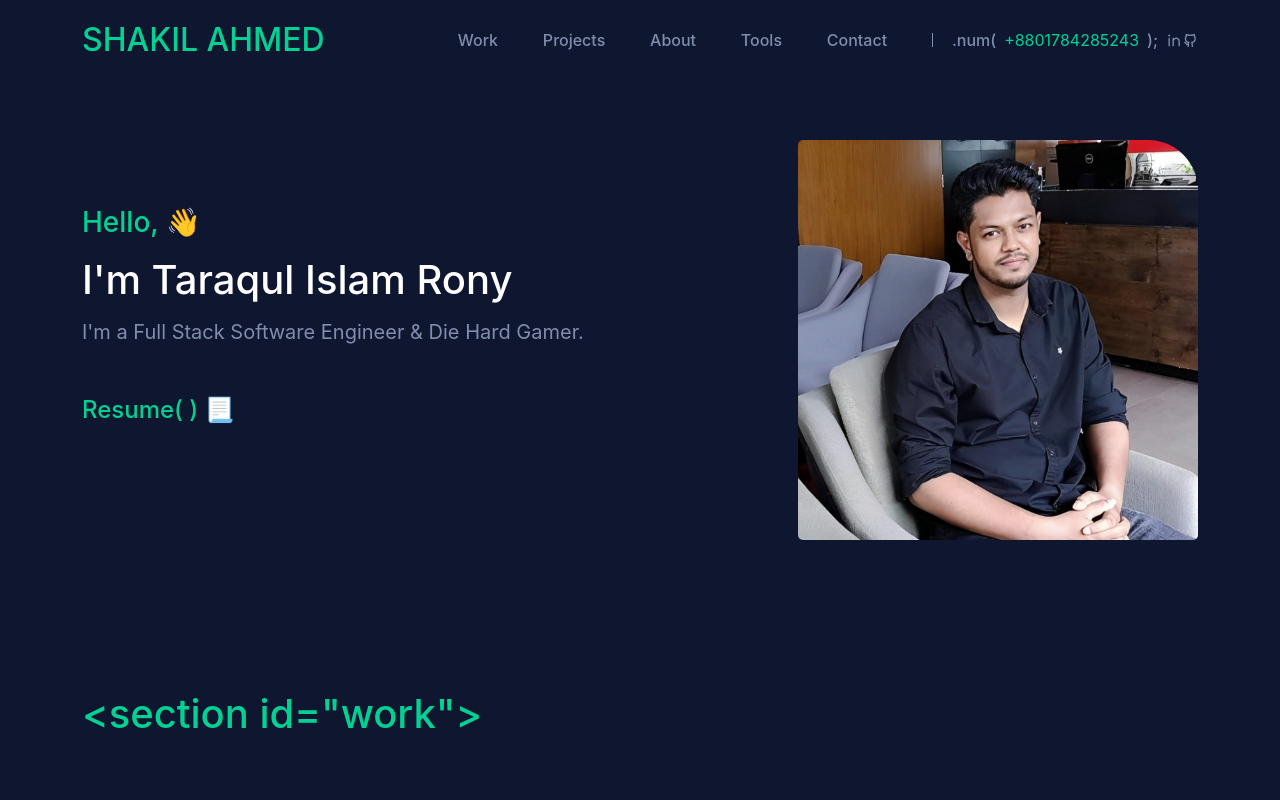
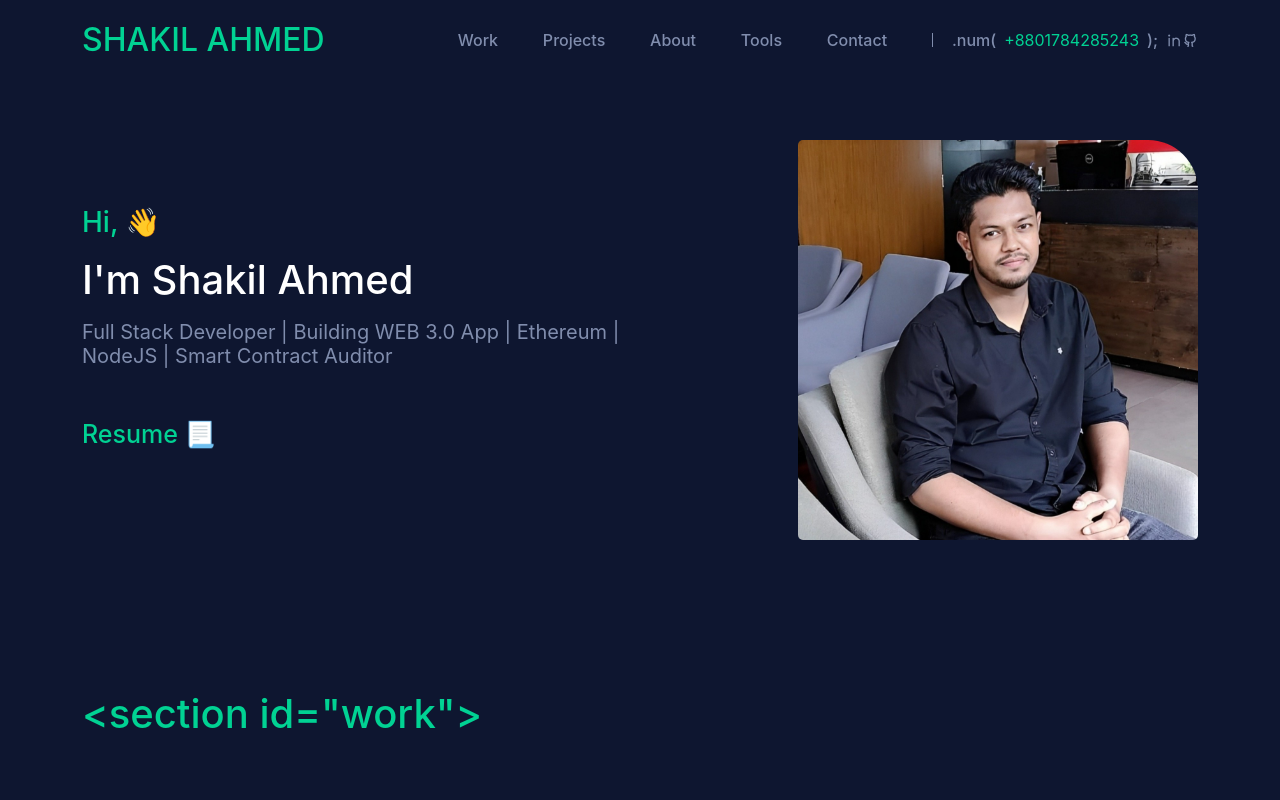
Before and after one commit to ahmedshakil29/nextjs-portfolio, a Next.js app: page / in a window 1280 px wide. Shown: the top 800 px of the page. Built offline with nearby package versions, Linux system fonts and the light colour scheme.

Commit message:
more design

```diff
--- a/components/UI/Hero.jsx
+++ b/components/UI/Hero.jsx
@@ -15,21 +15,40 @@ const Hero = () => {
           <Col lg="6" md="6">
             <div className={`${classes.hero__content}`}>
               {/* <SectionSubtitle subtitle="Hello" /> */}
-              <h3 className="mt-3 mb-3">Hello, 👋</h3>
-              <h2 className="mt-3 mb-3">I&apos;m Taraqul Islam Rony</h2>
-              <h5 className="mb-4">I&apos;m a Full Stack Software Engineer & Die Hard Gamer.</h5>
-              {/* <h5 className="mb-4">Full Stack Software Engineer</h5> */}
-              <p>
-
-              </p>
+              <h3 className="mt-3 mb-3">Hi, 👋</h3>
+              <h2 className="mt-3 mb-3">I&apos;m Shakil Ahmed</h2>
+              <h5 className="mb-4">
+                {/* I&apos;m a Full Stack Software Engineer & Die Hard Gamer. */}
+                Full Stack Developer | Building WEB 3.0 App | Ethereum | NodeJS
+                | Smart Contract Auditor
+              </h5>
+              <p></p>
               <div className="mt-5">
-                {/* <button className="primary__btn"> */}
-                  <Link href="https://drive.google.com/file/d/13ouRQsGso47TsXsWJZdrEuQ3RxB_QJ5-/view?usp=share_link" target="_blank" style={{textDecoration:"none", color:"#01d293", fontSize:"24px", fontWeight:"500"}}>{"Resume( ) 📃"}</Link>
-                {/* </button> */}
-
-                {/* <button className="secondary__btn">
-                  <Link href="#">Download CV</Link>
-                </button> */}
+                {/* <Link
+                  href="https://drive.google.com/file/d/13ouRQsGso47TsXsWJZdrEuQ3RxB_QJ5-/view?usp=share_link"
+                  target="_blank"
+                  style={{
+                    textDecoration: "none",
+                    color: "#01d293",
+                    fontSize: "24px",
+                    fontWeight: "500",
+                  }}
+                >
+                  {"Resume 📃"}
+                </Link> */}
+                <a
+                  // className="text-neutral-100 font-semibold px-6 py-3 bg-teal-600 rounded shadow hover:bg-teal-700"
+                  style={{
+                    textDecoration: "none",
+                    color: "#01d293",
+                    fontSize: "25px",
+                    fontWeight: "500",
+                  }}
+                  href="./file/CV_of_Shakil_Ahmed.pdf"
+                  download
+                >
+                  Resume 📃
+                </a>
               </div>
             </div>
           </Col>
@@ -38,40 +57,6 @@ const Hero = () => {
           <Col lg="6" md="6">
             <div className={`${classes.hero__img} text-end`}>
               <Image alt="hero-image" src={heroImg} width="400" height="400" />
-
-              {/* <div className={`${classes.hero__skills}`}>
-                <h6>Skills</h6>
-                <span>
-                  <i className="ri-bar-chart-line"></i>
-                </span>
-                <span>
-                  <i className="ri-bar-chart-line"></i>
-                </span>
-                <span>
-                  <i className="ri-bar-chart-line"></i>
-                </span>
-                <span>
-                  <i className="ri-bar-chart-line"></i>
-                </span>
-                <span>
-                  <i className="ri-bar-chart-line"></i>
-                </span>
-                <span>
-                  <i className="ri-bar-chart-line"></i>
-                </span>
-              </div> */}
-
-              {/* <div
-                className={`${classes.hero__experience} d-flex align-items-center gap-3`}
-              >
-                <span>
-                  <i className="ri-lightbulb-flash-line"></i>
-                </span>
-                <div className="bg-transparent">
-                  <h6>Experience</h6>
-                  <h5 className="mb-0">4 Years</h5>
-                </div>
-              </div> */}
             </div>
           </Col>
         </Row>
```
